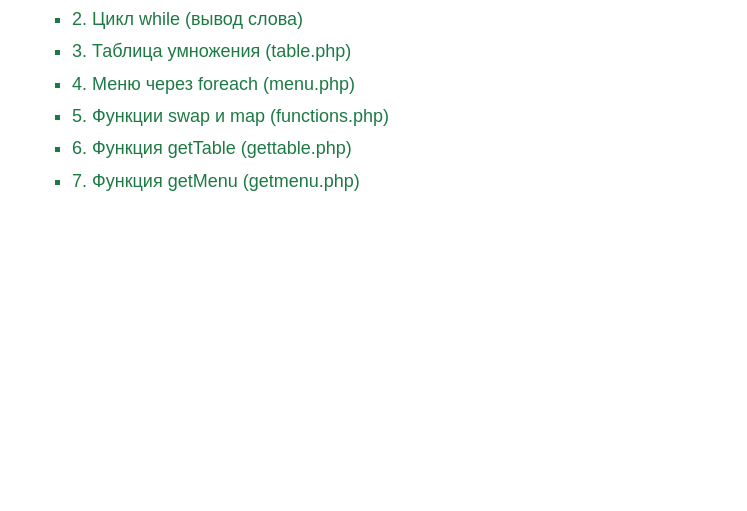
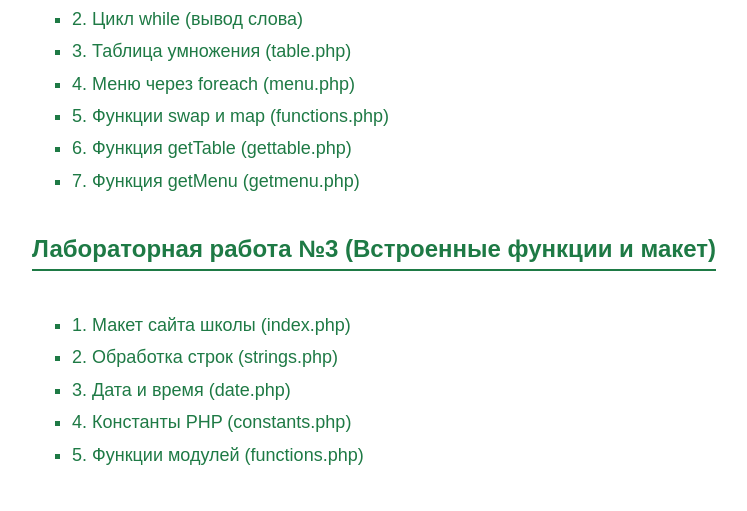
Before and after one commit to villjok/php, a PHP site: page / in a window 1280 px wide. Shown: the part 514-1025 px from the top of the page, without its empty margins (8-755 px from the left). Before the commit the page ends 705 px from the top, so only its background shows below. Run offline with PHP 8.4, Linux system fonts and the light colour scheme.

Commit message:
Update index.php

```diff
--- a/index.php
+++ b/index.php
@@ -53,5 +53,13 @@
         <li><a href="lab2/gettable.php">6. Функция getTable (gettable.php)</a></li>
         <li><a href="lab2/getmenu.php">7. Функция getMenu (getmenu.php)</a></li>
     </ul>
+
+     <h2>Лабораторная работа №3 (Встроенные функции и макет)</h2>
+    <ul>
+        <li><a href="lab3/index.php">1. Макет сайта школы (index.php)</a></li>
+        <li><a href="lab3/strings.php">2. Обработка строк (strings.php)</a></li>
+        <li><a href="lab3/date.php">3. Дата и время (date.php)</a></li>
+        <li><a href="lab3/constants.php">4. Константы PHP (constants.php)</a></li>
+        <li><a href="lab3/functions.php">5. Функции модулей (functions.php)</a></li>
 </body>
 </html>
```
